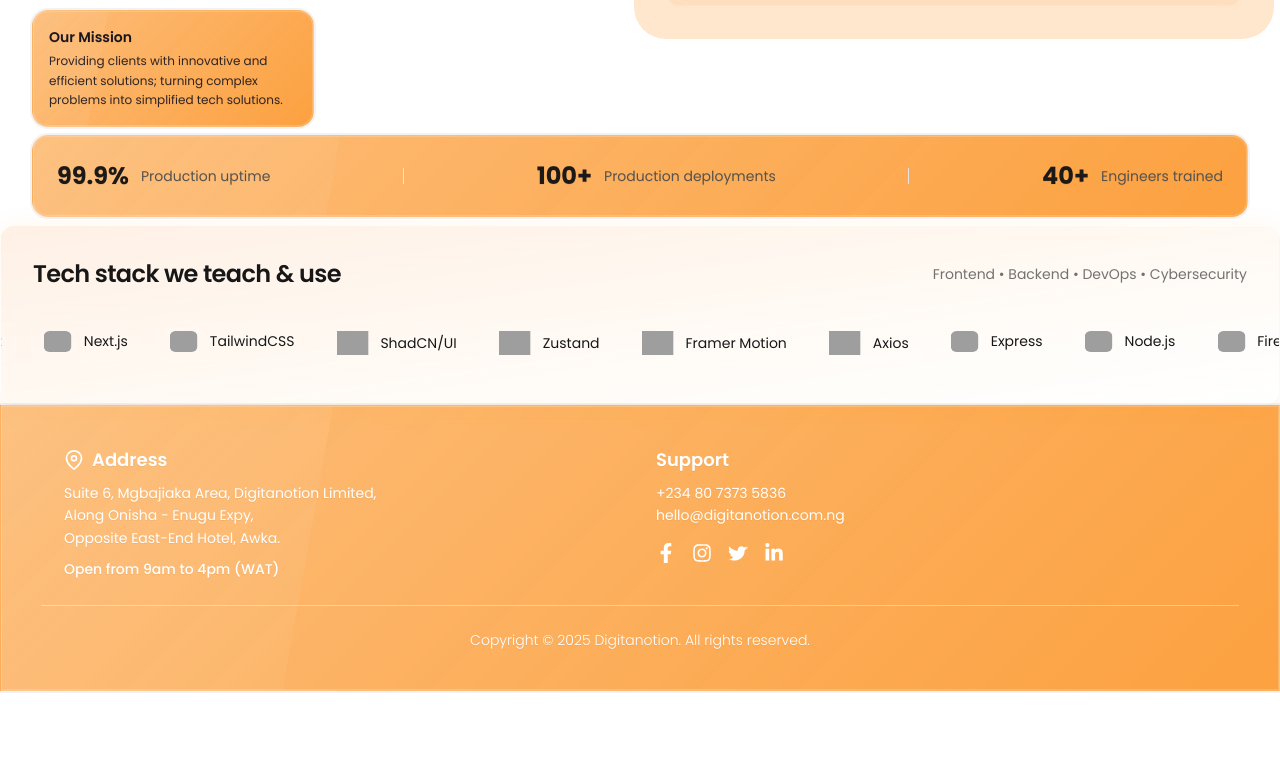
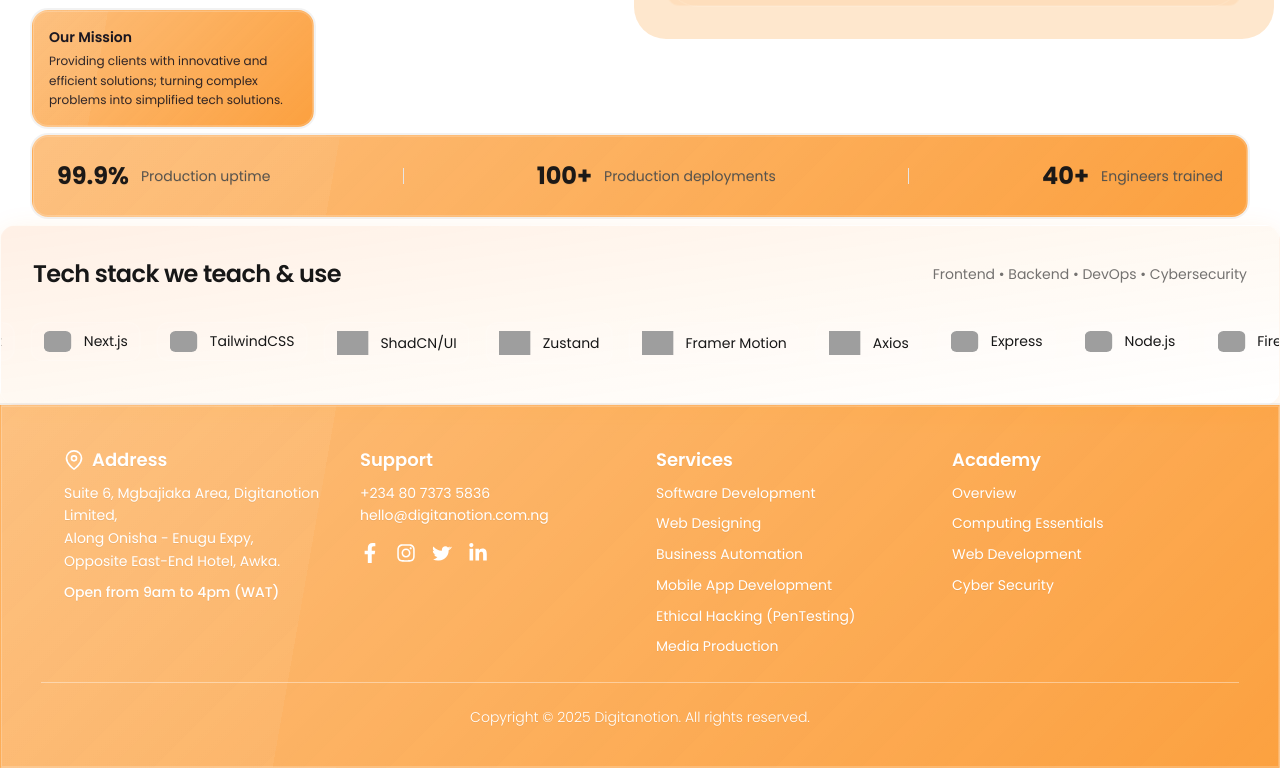
Before and after one commit to Boscomunich/digitanotion-web, a Next.js app: page / in a window 1280 px wide. Shown: the part 661-1429 px from the top of the page. Before the commit the page ends 1352 px from the top, so only its background shows below. Built offline with nearby package versions, Linux system fonts and the light colour scheme; grey boxes are pictures that could not be loaded.

Commit message:
feat: add services pages and links (navbar, sidebar, footer)

```diff
--- a/app/layout.js
+++ b/app/layout.js
@@ -18,7 +18,7 @@ export const metadata = {
 export default function RootLayout({ children }) {
   return (
     <html lang="en">
-      <body className={`${poppins.variable} antialiased bg-white text-stone-950`}>
+      <body suppressHydrationWarning className={`${poppins.variable} antialiased bg-white text-stone-950`}>
         <Navbar />
         <main className="pt-18">{children}</main>
         <Footer />
--- /dev/null
+++ b/app/services/business-automation/page.js
@@ -0,0 +1,8 @@
+export default function Page() {
+  return (
+    <main className="max-w-4xl mx-auto px-4 py-20">
+      <h1 className="text-3xl font-bold mb-4">Business Automation</h1>
+      <p className="text-lg text-muted-foreground">Placeholder page for Business Automation services. Content coming soon.</p>
+    </main>
+  )
+}
--- /dev/null
+++ b/app/services/ethical-hacking/page.js
@@ -0,0 +1,8 @@
+export default function Page() {
+  return (
+    <main className="max-w-4xl mx-auto px-4 py-20">
+      <h1 className="text-3xl font-bold mb-4">Ethical Hacking (PenTesting)</h1>
+      <p className="text-lg text-muted-foreground">Placeholder page for Ethical Hacking (PenTesting) services. Content coming soon.</p>
+    </main>
+  )
+}
--- /dev/null
+++ b/app/services/media-production/page.js
@@ -0,0 +1,8 @@
+export default function Page() {
+  return (
+    <main className="max-w-4xl mx-auto px-4 py-20">
+      <h1 className="text-3xl font-bold mb-4">Media Production</h1>
+      <p className="text-lg text-muted-foreground">Placeholder page for Media Production services. Content coming soon.</p>
+    </main>
+  )
+}
--- /dev/null
+++ b/app/services/mobile-app-development/page.js
@@ -0,0 +1,8 @@
+export default function Page() {
+  return (
+    <main className="max-w-4xl mx-auto px-4 py-20">
+      <h1 className="text-3xl font-bold mb-4">Mobile App Development</h1>
+      <p className="text-lg text-muted-foreground">Placeholder page for Mobile App Development services. Content coming soon.</p>
+    </main>
+  )
+}
--- /dev/null
+++ b/app/services/software-development/page.js
@@ -0,0 +1,8 @@
+export default function Page() {
+  return (
+    <main className="max-w-4xl mx-auto px-4 py-20">
+      <h1 className="text-3xl font-bold mb-4">Software Development</h1>
+      <p className="text-lg text-muted-foreground">Placeholder page for Software Development services. Content coming soon.</p>
+    </main>
+  )
+}
--- /dev/null
+++ b/app/services/web-designing/page.js
@@ -0,0 +1,8 @@
+export default function Page() {
+  return (
+    <main className="max-w-4xl mx-auto px-4 py-20">
+      <h1 className="text-3xl font-bold mb-4">Web Designing</h1>
+      <p className="text-lg text-muted-foreground">Placeholder page for Web Designing services. Content coming soon.</p>
+    </main>
+  )
+}
--- a/modules/components/Footer.jsx
+++ b/modules/components/Footer.jsx
@@ -1,4 +1,5 @@
 import React from "react";
+import Link from 'next/link';
 import { FiMapPin } from "react-icons/fi";
 import { FaFacebookF, FaInstagram, FaLinkedinIn } from "react-icons/fa";
 
@@ -46,6 +47,28 @@ export default function Footer() {
             </a>
           </div>
         </div>
+
+        <div className="flex-1">
+          <h3 className="text-lg font-semibold mb-2">Services</h3>
+          <ul className="text-sm leading-relaxed space-y-2">
+            <li><Link href="/services/software-development" className="hover:underline">Software Development</Link></li>
+            <li><Link href="/services/web-designing" className="hover:underline">Web Designing</Link></li>
+            <li><Link href="/services/business-automation" className="hover:underline">Business Automation</Link></li>
+            <li><Link href="/services/mobile-app-development" className="hover:underline">Mobile App Development</Link></li>
+            <li><Link href="/services/ethical-hacking" className="hover:underline">Ethical Hacking (PenTesting)</Link></li>
+            <li><Link href="/services/media-production" className="hover:underline">Media Production</Link></li>
+          </ul>
+        </div>
+
+        <div className="flex-1">
+          <h3 className="text-lg font-semibold mb-2">Academy</h3>
+          <ul className="text-sm leading-relaxed space-y-2">
+            <li><Link href="/academy" className="hover:underline">Overview</Link></li>
+            <li><Link href="/academy/computing-essentials" className="hover:underline">Computing Essentials</Link></li>
+            <li><Link href="/academy/web-development" className="hover:underline">Web Development</Link></li>
+            <li><Link href="/academy/cyber-security" className="hover:underline">Cyber Security</Link></li>
+          </ul>
+        </div>
       </div>
 
       <div className="border-t border-white/40 my-6" />
--- a/modules/components/Navbar.jsx
+++ b/modules/components/Navbar.jsx
@@ -11,12 +11,22 @@ import Sidebar from "./Sidebar";
 function Navbar() {
     const [isOpen, setIsOpen] = React.useState(false);
     const [mobileAcademyOpen, setMobileAcademyOpen] = React.useState(false);
+    const [mobileServicesOpen, setMobileServicesOpen] = React.useState(false);
     const pathname = usePathname();
 
     const academySubItems = [
         { href: '/academy/computing-essentials', label: 'Computing Essentials' },
         { href: '/academy/web-development', label: 'Web Development' },
         { href: '/academy/cyber-security', label: 'Cyber Security' },
+    ];
+
+    const servicesSubItems = [
+        { href: '/services/software-development', label: 'Software Development' },
+        { href: '/services/web-designing', label: 'Web Designing' },
+        { href: '/services/business-automation', label: 'Business Automation' },
+        { href: '/services/mobile-app-development', label: 'Mobile App Development' },
+        { href: '/services/ethical-hacking', label: 'Ethical Hacking (PenTesting)' },
+        { href: '/services/media-production', label: 'Media Production' },
     ];
 
     const navItems = [
@@ -58,6 +68,28 @@ function Navbar() {
 
                                 <div className="absolute left-0 w-52 glass rounded-md shadow-lg py-2 invisible group-hover:visible opacity-0 group-hover:opacity-100 pointer-events-none group-hover:pointer-events-auto delay-150 group-hover:delay-0 transition-opacity duration-200 ease-in-out">
                                     {academySubItems.map((sub) => (
+                                        <Link
+                                            key={sub.href}
+                                            href={sub.href}
+                                            className="block px-4 py-2 text-sm text-white hover:bg-white/10"
+                                        >
+                                            {sub.label}
+                                        </Link>
+                                    ))}
+                                </div>
+                            </div>
+                        ) : item.href === '/services' ? (
+                            <div key={item.href} className="relative group">
+                                <Link
+                                    href={item.href}
+                                    className={`font-bold px-2 ${isActive(item.href) ? 'text-white underline decoration-2 underline-offset-4' : 'text-white hover:opacity-90'}`}
+                                    aria-current={isActive(item.href) ? 'page' : undefined}
+                                >
+                                    {item.label}
+                                </Link>
+
+                                <div className="absolute left-0 w-60 glass rounded-md shadow-lg py-2 invisible group-hover:visible opacity-0 group-hover:opacity-100 pointer-events-none group-hover:pointer-events-auto delay-150 group-hover:delay-0 transition-opacity duration-200 ease-in-out">
+                                    {servicesSubItems.map((sub) => (
                                         <Link
                                             key={sub.href}
                                             href={sub.href}
@@ -114,8 +146,11 @@ function Navbar() {
                 setIsOpen={setIsOpen}
                 mobileAcademyOpen={mobileAcademyOpen}
                 setMobileAcademyOpen={setMobileAcademyOpen}
+                mobileServicesOpen={mobileServicesOpen}
+                setMobileServicesOpen={setMobileServicesOpen}
                 navItems={navItems}
                 academySubItems={academySubItems}
+                servicesSubItems={servicesSubItems}
                 isActive={isActive}
             />
         </header>
--- a/modules/components/Sidebar.jsx
+++ b/modules/components/Sidebar.jsx
@@ -7,8 +7,11 @@ export default function Sidebar({
   setIsOpen,
   mobileAcademyOpen,
   setMobileAcademyOpen,
+  mobileServicesOpen = false,
+  setMobileServicesOpen = () => {},
   navItems = [],
   academySubItems = [],
+  servicesSubItems = [],
   isActive = () => false,
 }) {
   return (
@@ -44,6 +47,31 @@ export default function Sidebar({
                     {academySubItems.map((sub) => (
                       <li key={sub.href}>
                         <Link href={sub.href} onClick={() => { setIsOpen(false); setMobileAcademyOpen(false); }} className="text-fg-secondary text-sm">
+                          {sub.label}
+                        </Link>
+                      </li>
+                    ))}
+                  </ul>
+                )}
+              </li>
+            ) : item.href === '/services' ? (
+              <li key={item.href}>
+                <button
+                  onClick={() => setMobileServicesOpen(!mobileServicesOpen)}
+                  aria-expanded={mobileServicesOpen}
+                  className={`w-full text-left inline-flex items-center justify-between gap-2 text-foreground font-medium ${isActive(item.href) ? 'font-semibold' : ''} glass px-3 py-2 rounded-md`}
+                >
+                  <span>{item.label}</span>
+                  <span className={`${mobileServicesOpen ? 'rotate-180' : ''} transform transition-transform`}>
+                    ▼
+                  </span>
+                </button>
+
+                {mobileServicesOpen && (
+                  <ul className="mt-2 ml-4 flex flex-col gap-2">
+                    {servicesSubItems.map((sub) => (
+                      <li key={sub.href}>
+                        <Link href={sub.href} onClick={() => { setIsOpen(false); setMobileServicesOpen(false); }} className="text-fg-secondary text-sm">
                           {sub.label}
                         </Link>
                       </li>
--- a/modules/components/homehero.jsx
+++ b/modules/components/homehero.jsx
@@ -28,15 +28,6 @@ export default function DigitanotionHeroFB() {
       <div className="relative z-10 mx-auto w-full max-w-[1500px] px-4 md:px-8">
         <div className="grid items-center gap-10 md:grid-cols-2">
           <div>
-            <img
-              src="/images/hero-team.png"
-              alt="Digitanotion team"
-              onError={(e) => {
-                console.warn("Hero image failed to load:", e?.target?.src);
-                e.target.style.display = "none";
-              }}
-              className="mx-auto m-6 w-full max-w-2xl rounded-xl object-cover shadow-lg md:hidden"
-            />
 
             <h1 className="mt-5 text-4xl leading-tight sm:text-5xl md:text-6xl font-extrabold tracking-tight">
               <span className="block ">
```
